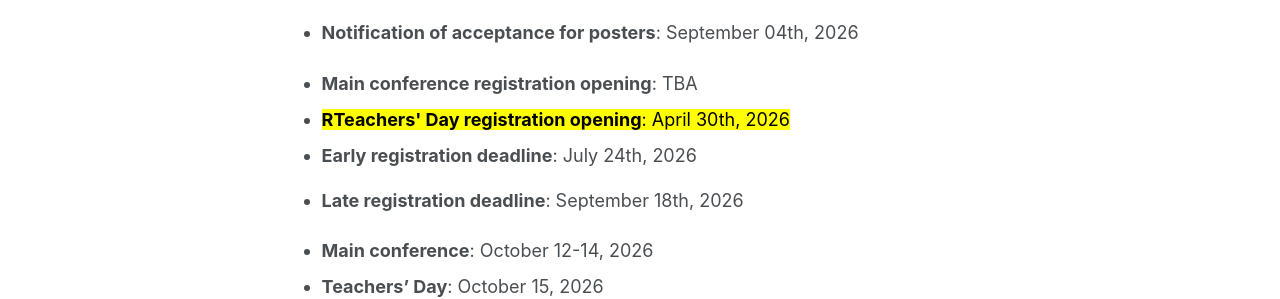
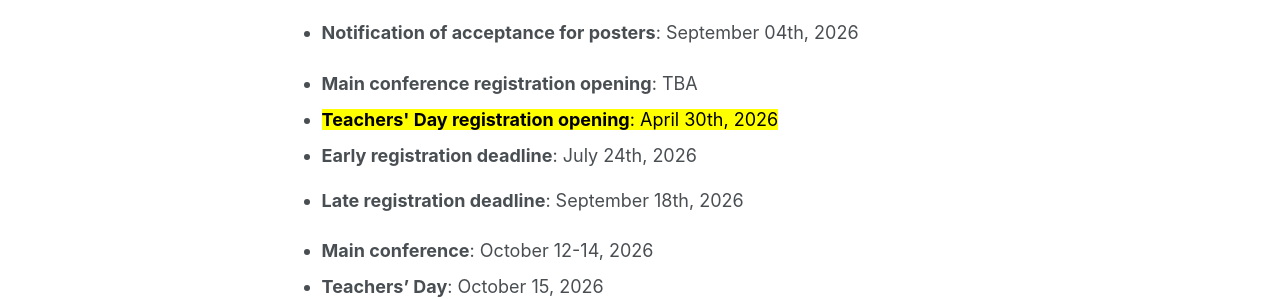
Before and after one commit to CMSC2026/cmsc2026.github.io, a Jekyll site: the page built from _pages/dates.md, in a window 1280 px wide and 1253 px high. Shown: the part 495-794 px from the top of the window. Built offline with Jekyll 4.4.1, drawn with Linux system fonts in a browser that asks for light colours; a script that is not in the unit is left out.

Commit message:
fix typo

```diff
--- a/_pages/dates.md
+++ b/_pages/dates.md
@@ -21,7 +21,7 @@ author_profile: true
 - <b>Notification of acceptance for posters</b>: September 04th, 2026
 
  - <b>Main conference registration opening</b>: TBA
- - <mark style="background-color: yellow"><b>RTeachers' Day registration opening</b>: April 30th, 2026</mark>
+ - <mark style="background-color: yellow"><b>Teachers' Day registration opening</b>: April 30th, 2026</mark>
  - <b>Early registration deadline</b>: July 24th, 2026
  - <b>Late registration deadline</b>: September 18th, 2026
 
```
